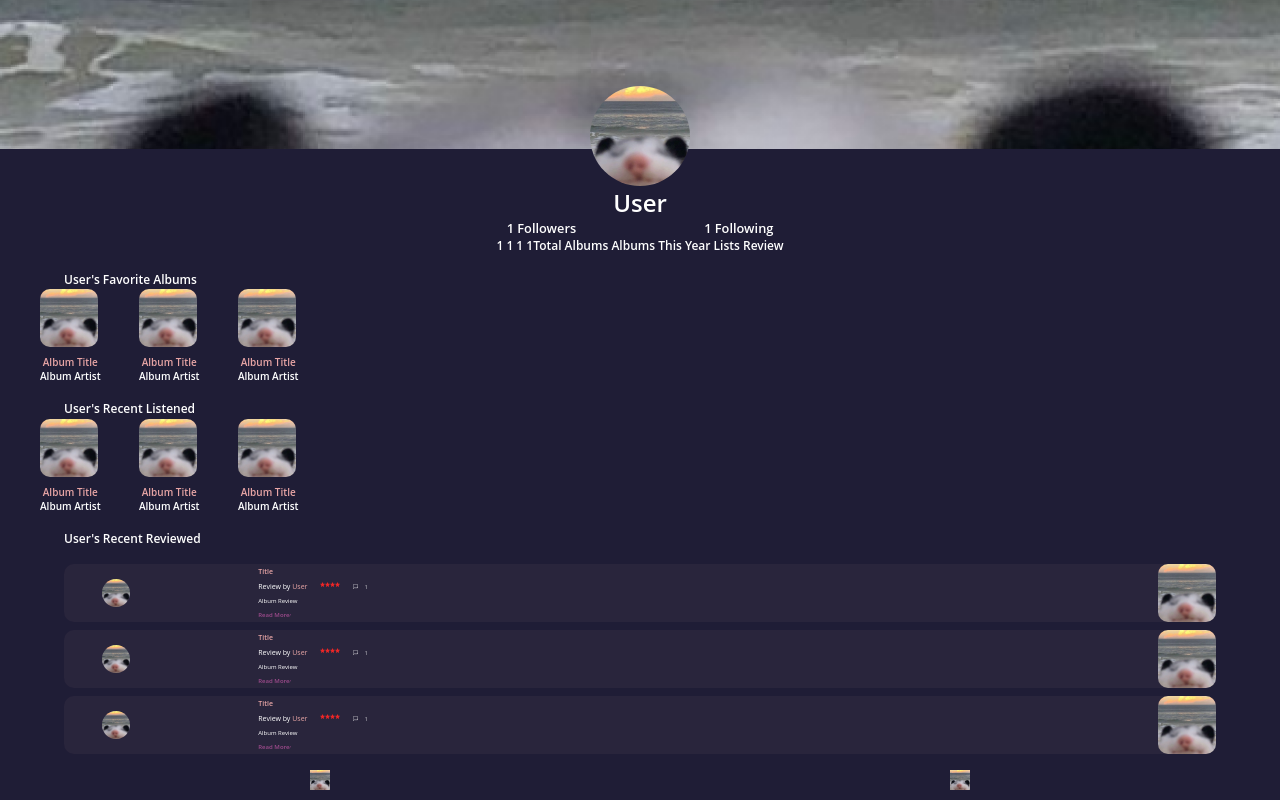
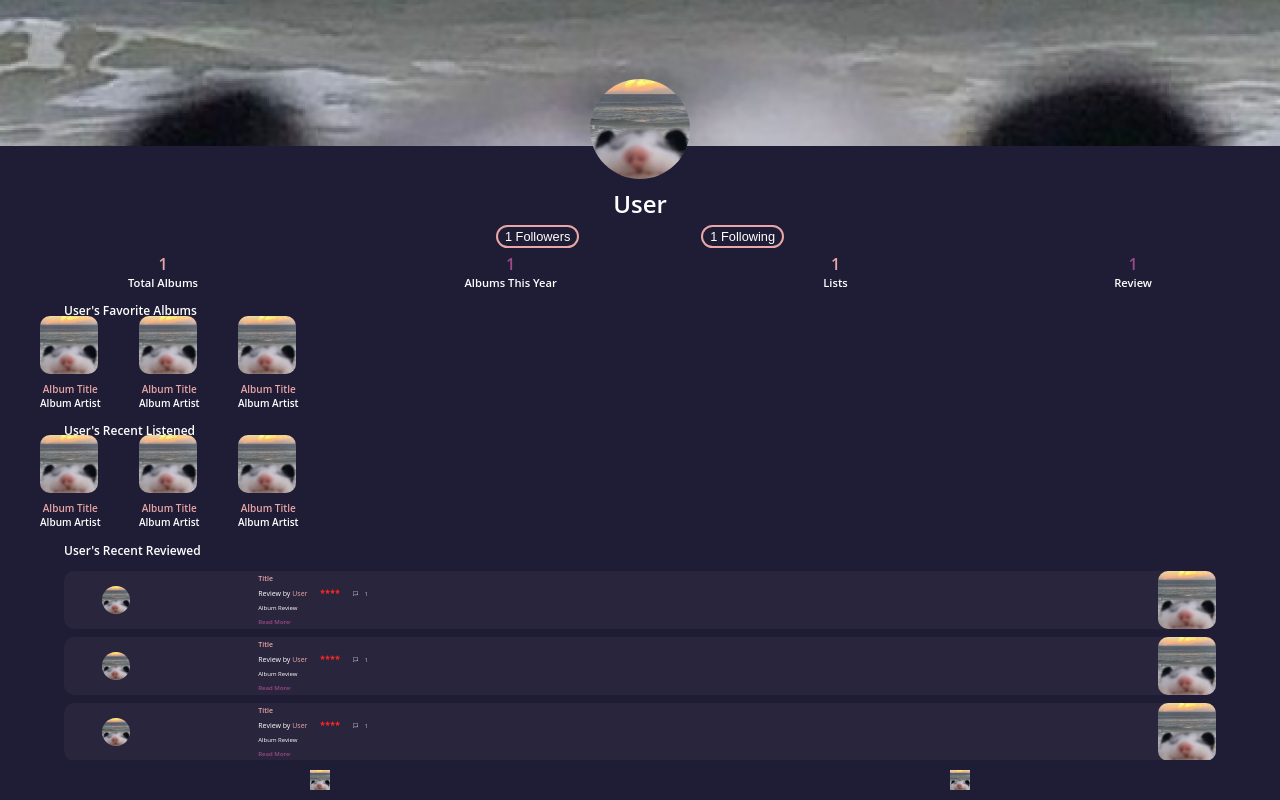
Before and after one commit to liannnaa/MusicBoxd, a React (Create React App) app in the folder front-end/: page /Profile in a window 1280 px wide. Built offline with nearby package versions, Linux system fonts and the light colour scheme.

Commit message:
fixed stats

```diff
--- a/front-end/src/pages/profile.css
+++ b/front-end/src/pages/profile.css
@@ -45,28 +45,60 @@ body, html {
     height: 100px;
     object-fit: cover;
     border-radius: 50%;
+    margin-bottom: 1vh;
 }
 
 .profile-username {
     font-size: 1.5rem;
+    margin-bottom: 1vh;
 }
 
 .profile-follow {
     font-size: .8rem;
     margin-left: 5vw;
     margin-right: 5vw;
+    background: transparent;
+    border: none;
+    color: #fff;
+    outline: 2px solid #e9a6a6;
+    outline-offset: 1px;
+    border-radius: 10px;
+    margin-bottom: 1vh;
 }
 
 .profile-stats {
-
+    display: grid;
+    grid-template-columns: auto auto auto auto;
+    justify-content: space-between;
+    width: 80%;
 }
 
-.profile-nums {
-
+.profile-stats-sec {
+    text-align: center;
+    display: flex;
+    flex-direction: column;
+    align-items: center;
+    justify-content: center;
 }
 
-.profile-categories {
+.profile-num {
+    flex: 1;
+    text-align: center;
+    font-size: 1rem;
+}
 
+.profile-stats-sec:nth-child(odd) .profile-num {
+    color: #e9a6a6;
+}
+
+.profile-stats-sec:nth-child(even) .profile-num {
+    color: #9C4A8B;
+}
+
+.profile-cat {
+    flex: 1;
+    text-align: center;
+    font-size: .7rem;
 }
 
 .profile-section-title {
--- a/front-end/src/pages/profile.js
+++ b/front-end/src/pages/profile.js
@@ -17,20 +17,30 @@ const Profile = () => {
                     User
                 </span>
                 <div className="profile-social">
-                    <span className="profile-follow">
+                    <button className="profile-follow">
                         1 Followers
-                    </span>
-                    <span className="profile-follow">
+                    </button>
+                    <button className="profile-follow">
                         1 Following
-                    </span>
+                    </button>
                 </div>
                 <div className="profile-stats">
-                    <span className="profile-nums">
-                        1 1 1 1
-                    </span>
-                    <span className="profile-categories">
-                        Total Albums  Albums This Year  Lists  Review
-                    </span>
+                    <div className="profile-stats-sec">
+                        <span className="profile-num">1</span>
+                        <span className="profile-cat">Total Albums</span>
+                    </div>
+                    <div className="profile-stats-sec">
+                        <span className="profile-num">1</span>
+                        <span className="profile-cat">Albums This Year</span>
+                    </div>
+                    <div className="profile-stats-sec">
+                        <span className="profile-num">1</span>
+                        <span className="profile-cat">Lists</span>
+                    </div>
+                    <div className="profile-stats-sec">
+                        <span className="profile-num">1</span>
+                        <span className="profile-cat">Review</span>
+                    </div>
                 </div>
             </div>
             <span className="profile-section-title">
```
